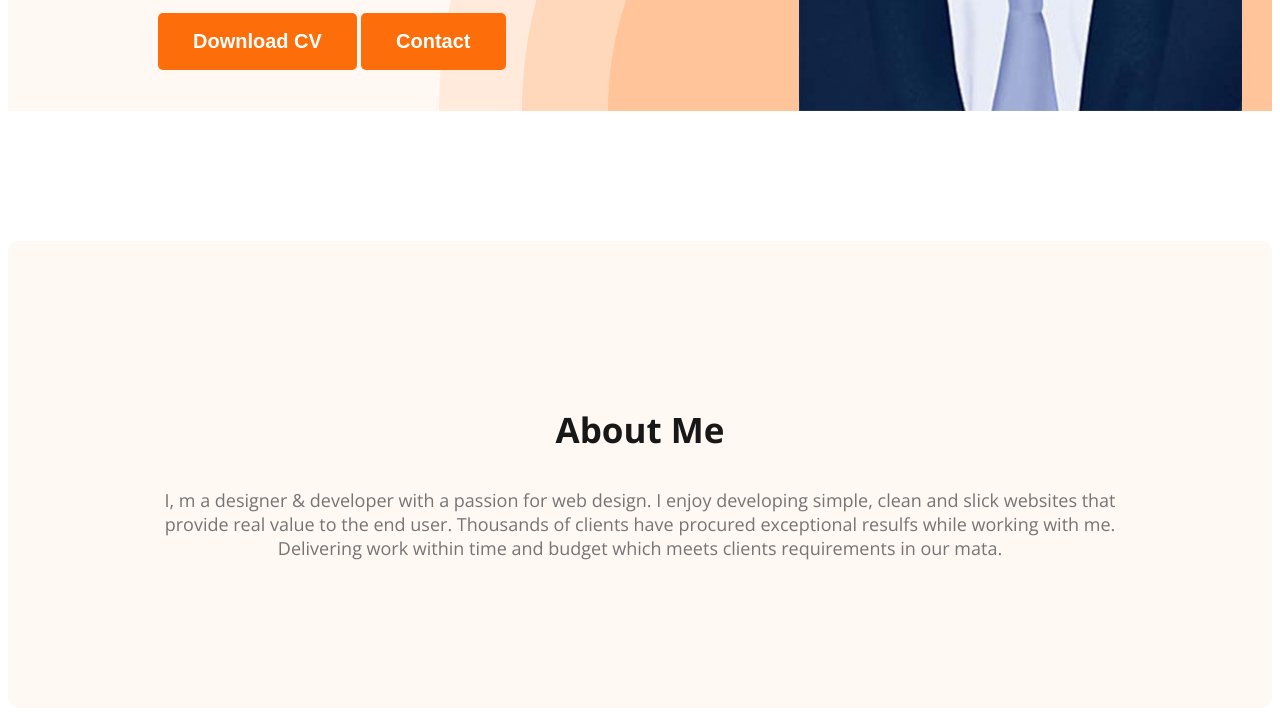
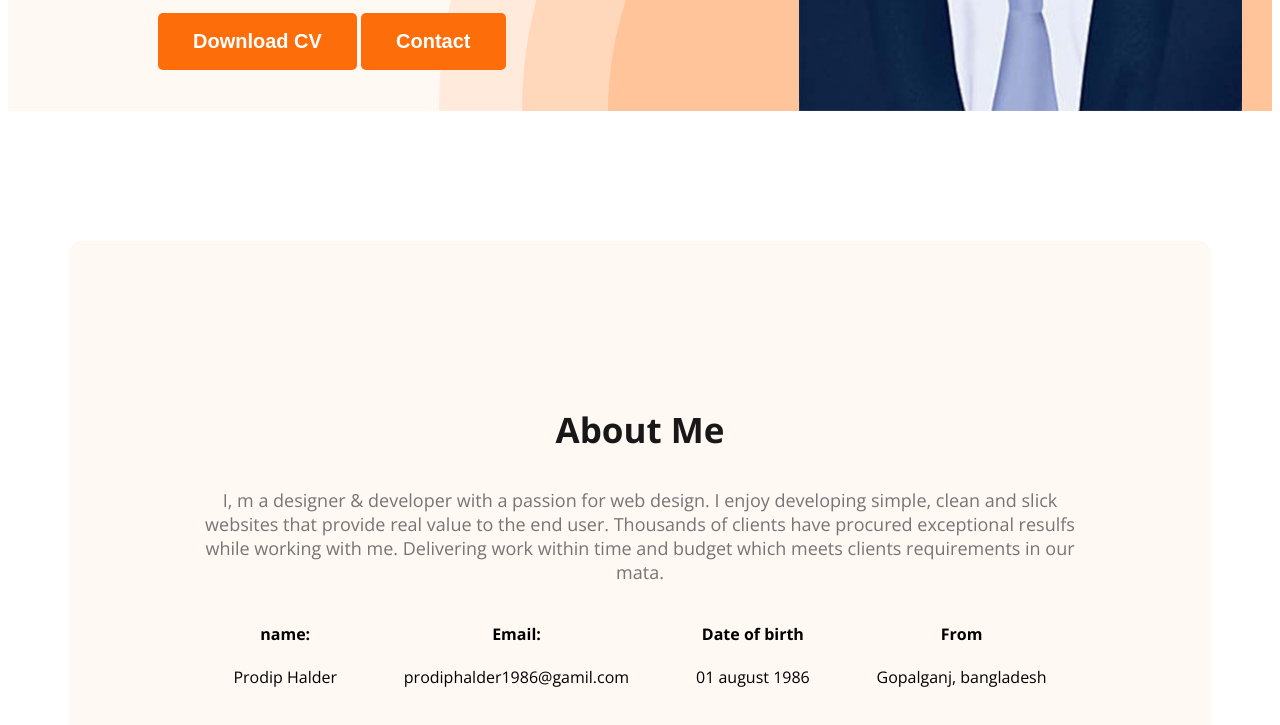
Before and after one commit to prodip1986/webdevloper-portfolio, a plain HTML site: page index.html in a window 1280 px wide. Shown: the part 625-1350 px from the top of the page. Drawn offline with nearby package versions, Linux system fonts and the light colour scheme.

Commit message:
about information

```diff
--- a/index.html
+++ b/index.html
@@ -38,6 +38,27 @@
             <p class="section-description">
                 I, m a designer & developer with a passion for web design. I enjoy developing simple, clean and slick websites that provide real value to the end user. Thousands of clients have procured exceptional resulfs while working with me. Delivering work within time and budget which meets clients requirements in our mata.
             </p>
+            <div class="about-info-container">
+                <!-- .about-info*4>h4.info-title+.info-description -->
+                <div class="about-info">
+                    <h4 class="info-title">name:</h4>
+                    <div class="info-description">Prodip Halder</div>
+                </div>
+                <div class="about-info">
+                    <h4 class="info-title">Email:</h4>
+                    <div class="info-description">prodiphalder1986@gamil.com</div>
+                </div>
+                <div class="about-info">
+                    <h4 class="info-title">Date of birth</h4>
+                    <div class="info-description">01 august 1986</div>
+                </div>
+                <div class="about-info">
+                    <h4 class="info-title">From</h4>
+                    <div class="info-description">Gopalganj, bangladesh</div>
+                </div>
+
+
+            </div>
         </section>
     </main>
     <footer>
--- a/styles/portfolio.css
+++ b/styles/portfolio.css
@@ -84,10 +84,20 @@ nav a{
     margin-bottom: 20px;
 }
 /*main section style*/
-/* about section style */
+ main{
+    max-width: 1140px;
+    margin: 0 auto;
+ }
 .about{
     padding: 130px;
     border-radius: 10px;
     background: #FFF8F3;
     margin: 130px 0px;
 }
+.about-info-container{
+    display: flex;
+    justify-content: space-around;
+}
+.about-info{
+    text-align: center;
+}
```
